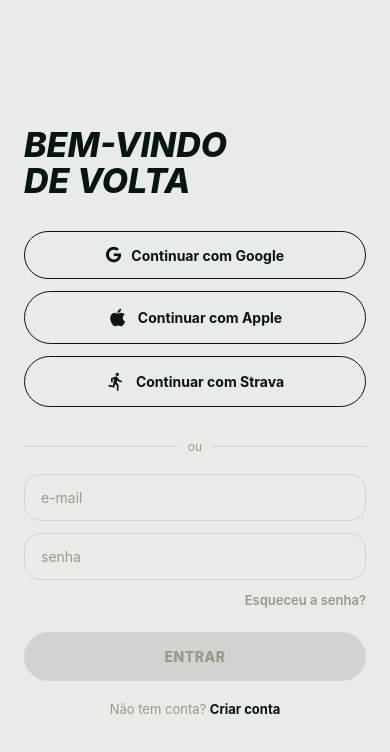
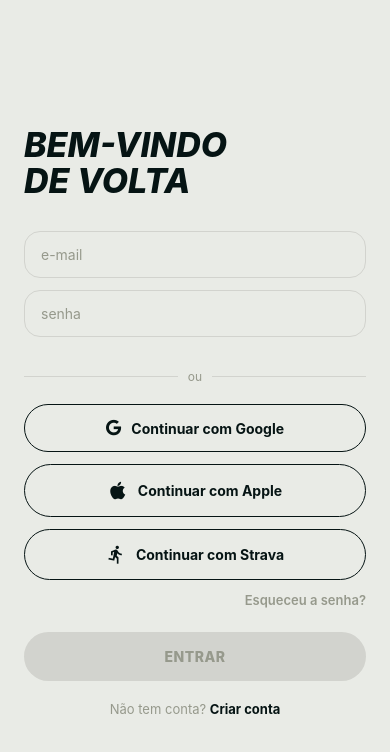
Before and after one commit to zMadaah/SevenClub, a React Native app: screen /Progress in a window 390 px wide. Shown: the top 752 px of the page. Built offline with nearby package versions, Linux system fonts and the light colour scheme.

Commit message:
navegation screen progress

```diff
--- a/src/screens/Login/index.tsx
+++ b/src/screens/Login/index.tsx
@@ -42,27 +42,6 @@ export default function Login() {
       <View style={styles.content}>
         <Text style={styles.title}>bem-vindo{'\n'}de volta</Text>
 
-        <TouchableOpacity style={styles.socialButton} onPress={() => handleSocialLogin('Google')}>
-          <FontAwesome name="google" size={18} color={colors.textPrimary} />
-          <Text style={styles.socialButtonText}>Continuar com Google</Text>
-        </TouchableOpacity>
-
-        <TouchableOpacity style={styles.socialButton} onPress={() => handleSocialLogin('Apple')}>
-          <Ionicons name="logo-apple" size={20} color={colors.textPrimary} />
-          <Text style={styles.socialButtonText}>Continuar com Apple</Text>
-        </TouchableOpacity>
-
-        <TouchableOpacity style={styles.socialButton} onPress={() => handleSocialLogin('Strava')}>
-          <MaterialCommunityIcons name="run" size={20} color={colors.textPrimary} />
-          <Text style={styles.socialButtonText}>Continuar com Strava</Text>
-        </TouchableOpacity>
-
-        <View style={styles.dividerRow}>
-          <View style={styles.dividerLine} />
-          <Text style={styles.dividerText}>ou</Text>
-          <View style={styles.dividerLine} />
-        </View>
-
         <TextInput
           style={styles.input}
           placeholder="e-mail"
@@ -81,6 +60,28 @@ export default function Login() {
           onChangeText={setPassword}
           secureTextEntry
         />
+        <View style={styles.dividerRow}>
+          <View style={styles.dividerLine} />
+          <Text style={styles.dividerText}>ou</Text>
+          <View style={styles.dividerLine} />
+        </View>
+
+        <TouchableOpacity style={styles.socialButton} onPress={() => handleSocialLogin('Google')}>
+          <FontAwesome name="google" size={18} color={colors.textPrimary} />
+          <Text style={styles.socialButtonText}>Continuar com Google</Text>
+        </TouchableOpacity>
+
+        <TouchableOpacity style={styles.socialButton} onPress={() => handleSocialLogin('Apple')}>
+          <Ionicons name="logo-apple" size={20} color={colors.textPrimary} />
+          <Text style={styles.socialButtonText}>Continuar com Apple</Text>
+        </TouchableOpacity>
+
+        <TouchableOpacity style={styles.socialButton} onPress={() => handleSocialLogin('Strava')}>
+          <MaterialCommunityIcons name="run" size={20} color={colors.textPrimary} />
+          <Text style={styles.socialButtonText}>Continuar com Strava</Text>
+        </TouchableOpacity>
+
+
 
         <TouchableOpacity onPress={() => navigation.navigate('ForgotPassword')}>
           <Text style={styles.forgotText}>Esqueceu a senha?</Text>
--- a/src/screens/Private/styles.ts
+++ b/src/screens/Private/styles.ts
@@ -1,12 +1,12 @@
 import { StyleSheet } from 'react-native';
 import { colors } from '../../theme/colors'
-import { Color } from 'react-native/types_generated/Libraries/Animated/AnimatedExports';
+
 
 export const styles = StyleSheet.create({
 
     container:{
         flex:1,
-        backgroundColor:colors.backgroundAlt,
+        backgroundColor:colors.background,
         padding:20,
     },
 
--- a/src/screens/Profile/styles.ts
+++ b/src/screens/Profile/styles.ts
@@ -5,7 +5,7 @@ export const styles = StyleSheet.create({
 
   container: {
     flex: 1,
-    backgroundColor: colors.backgroundAlt,
+    backgroundColor: colors.background,
   },
 
   content: {
--- a/src/screens/Progress/index.tsx
+++ b/src/screens/Progress/index.tsx
@@ -1,13 +1,16 @@
 import React, { useState } from 'react';
 import { View, Text, ScrollView, TouchableOpacity, Image } from 'react-native';
 import { Ionicons, MaterialCommunityIcons } from '@expo/vector-icons';
-
+import { useNavigation } from '@react-navigation/native';
+import { NativeStackNavigationProp } from '@react-navigation/native-stack';
+import { RootStackParamList } from '../../navigation/types';
 import { MOCK_CHALLENGES, MOCK_COMPETITIONS } from '../../services/mock/progress';
 import { styles } from './styles';
 
 const TABS = ['Progresso', 'Atividades', 'Território'];
 
 export default function Progress() {
+    const navigation = useNavigation<NativeStackNavigationProp<RootStackParamList>>();
     const [activeTab, setActiveTab] = useState('Progresso');
 
     const level = 0;
@@ -24,7 +27,10 @@ export default function Progress() {
         <View style={styles.container}>
             {/* Barra de abas + atividade */}
             <View style={styles.topBar}>
+                <TouchableOpacity onPress={() => navigation.navigate('Profile')}>
+
                 <Image source={{ uri: 'https://i.pravatar.cc/200?img=10' }} style={styles.avatar} />
+                </TouchableOpacity>
 
                 <ScrollView
                     horizontal
@@ -38,7 +44,13 @@ export default function Progress() {
                             <TouchableOpacity
                                 key={tab}
                                 style={[styles.tabPill, active && styles.tabPillActive]}
-                                onPress={() => setActiveTab(tab)}
+                                onPress={() => {
+                                    if (tab === 'Atividades') {
+                                        navigation.navigate('ViewActivities');
+                                        return;
+                                    }
+                                    setActiveTab(tab);
+                                }}
                             >
                                 <Text style={[styles.tabText, active && styles.tabTextActive]}>{tab}</Text>
                             </TouchableOpacity>
@@ -141,9 +153,9 @@ export default function Progress() {
                         <Text style={styles.sectionTitle}>TOP Rivais</Text>
                     </View>
                     <Text style={styles.sectionSubtitle}>Suas batalhas obrigatórias
-Recupere território ou amplie sua vantagem.</Text>
+                        Recupere território ou amplie sua vantagem.</Text>
                     <Text style={styles.sectionSubtitleLast}>
-                       Ainda não são rivais, mas assim que você roubar o território de alguém ou eles roubarem o seu, isso aparecerá aqui
+                        Ainda não são rivais, mas assim que você roubar o território de alguém ou eles roubarem o seu, isso aparecerá aqui
                     </Text>
 
                     {/* <View style={styles.sectionHeader}>
```
